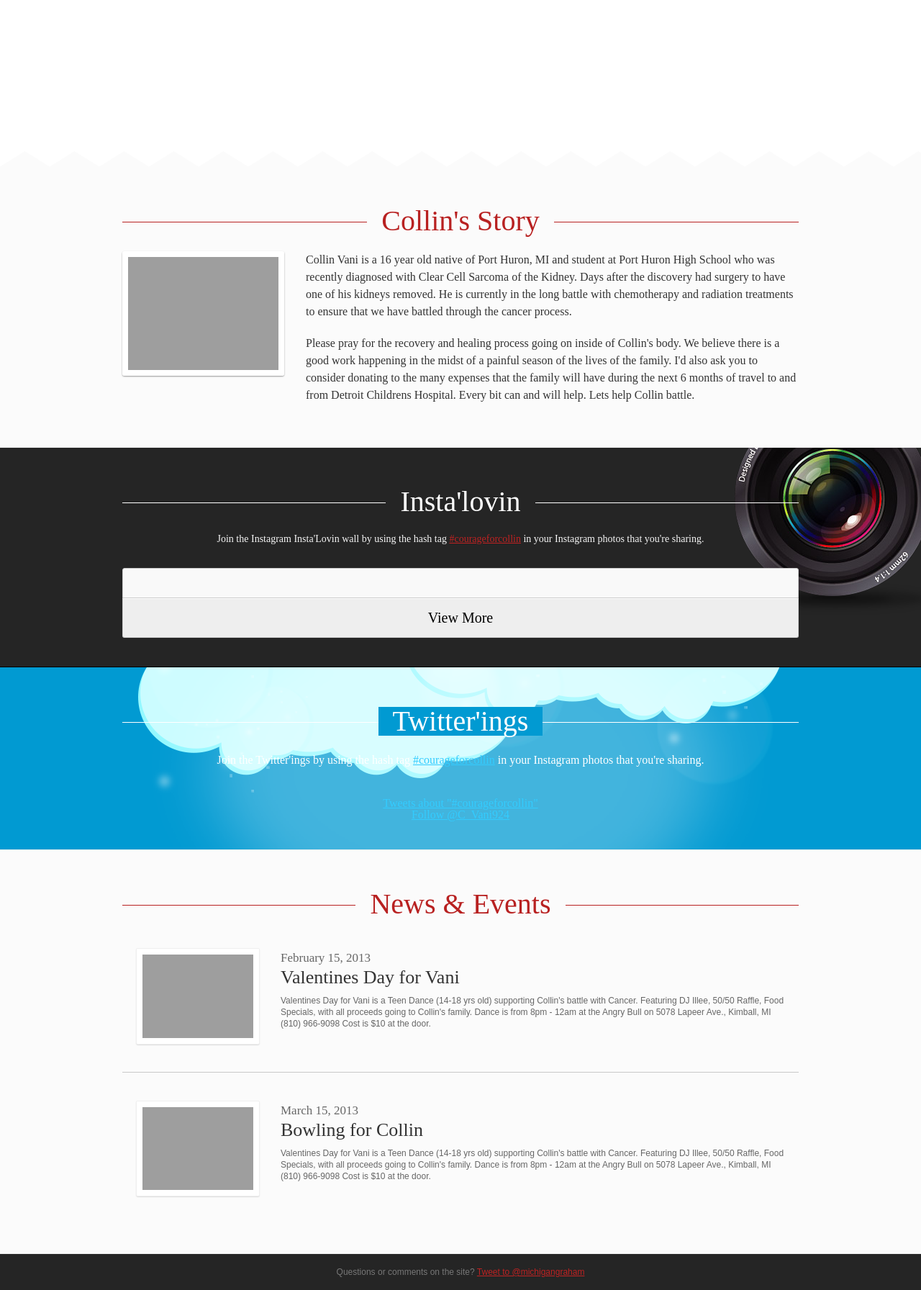
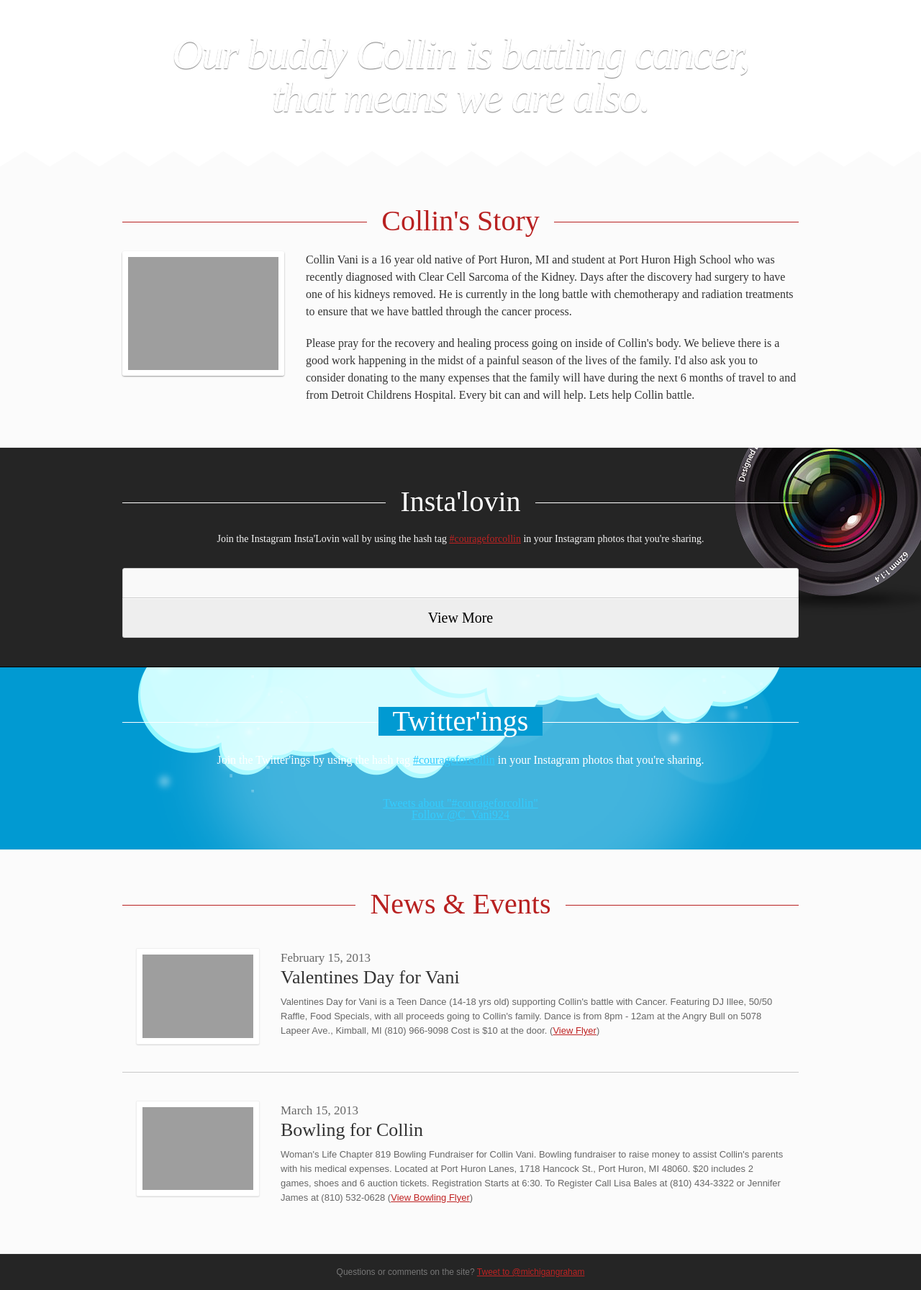
Before and after one commit to mattgraham/courageforcollin.com, a PHP site: page / in a window 1280 px wide. Shown: the part 60-1852 px from the top of the page at 72% size. Run offline with PHP 8.4, Linux system fonts and the light colour scheme; some libraries are stand-ins or nearby versions; grey boxes are pictures that could not be loaded.

Commit message:
final touches

```diff
--- a/index.html
+++ b/index.html
@@ -98,7 +98,7 @@
 			</div>
 		</div>
 
-		<div id="twitterigs">
+		<div id="twitterings">
 			<div class="nine60">
 				<span class="title-bar">
 					<h2 class="blue">Twitter'ings</h2>
@@ -122,14 +122,14 @@
 				<img src="http://f.cl.ly/items/0f1t0L3b3d1e382w1u1p/Untitled-3.png">
 				<span class="date">February 15, 2013</span>
 				<span class="title">Valentines Day for Vani</span>
-				Valentines Day for Vani is a Teen Dance (14-18 yrs old) supporting Collin's battle with Cancer. Featuring DJ Illee, 50/50 Raffle, Food Specials, with all proceeds going to Collin's family.  Dance is from 8pm - 12am at the Angry Bull on 5078 Lapeer Ave., Kimball, MI (810) 966-9098 Cost is $10 at the door.
+				Valentines Day for Vani is a Teen Dance (14-18 yrs old) supporting Collin's battle with Cancer. Featuring DJ Illee, 50/50 Raffle, Food Specials, with all proceeds going to Collin's family.  Dance is from 8pm - 12am at the Angry Bull on 5078 Lapeer Ave., Kimball, MI (810) 966-9098 Cost is $10 at the door. (<a href="http://c.gr4m.com/image/1e423P1r0a1C" target="_blank">View Flyer</a>)
 			</section>
 
 			<section>
 				<img src="http://f.cl.ly/items/0m2x1m2v1Z1C0f0Q132f/Untitled-3.png">
 				<span class="date">March 15, 2013</span>
 				<span class="title">Bowling for Collin</span>
-				Valentines Day for Vani is a Teen Dance (14-18 yrs old) supporting Collin's battle with Cancer. Featuring DJ Illee, 50/50 Raffle, Food Specials, with all proceeds going to Collin's family.  Dance is from 8pm - 12am at the Angry Bull on 5078 Lapeer Ave., Kimball, MI (810) 966-9098 Cost is $10 at the door.
+				Woman's Life Chapter 819 Bowling Fundraiser for Collin Vani. Bowling fundraiser to raise money to assist Collin's parents with his medical expenses. Located at Port Huron Lanes, 1718 Hancock St., Port Huron, MI 48060. $20 includes 2 games, shoes and 6 auction tickets. Registration Starts at 6:30. To Register Call Lisa Bales at (810) 434-3322 or Jennifer James at (810) 532-0628 (<a href="http://c.gr4m.com/image/083a1A0B361a" target="_blank">View Bowling Flyer</a>)
 			</section>
 		</div>
 		</div>
--- a/sass/screen.scss
+++ b/sass/screen.scss
@@ -96,6 +96,7 @@ header {
 		letter-spacing: -0.03em;
 		font-weight: 100;
 		margin-bottom: 30px;
+  	@include text-shadow(0 1px 1px rgba(0,0,0,.5));
 	}
 
 	.button {
@@ -268,7 +269,7 @@ h2 {
 		}
 }
 
-#twitterigs {
+#twitterings {
 	background: #019ad2;
 	background-image: url('../images/twitter-back.png');
 	background-repeat: no-repeat;
@@ -325,8 +326,8 @@ h2 {
 	section {
 		padding: 20px;
 		text-align: left;
-		font-size: 12px;
-		line-height: 16px;
+		font-size: 13px;
+		line-height: 20px;
 		font-family: Arial;
 		color: #666;
 		display: inline-block;
@@ -443,7 +444,7 @@ and (max-device-width : 480px) {
 		}
 	}
 
-	#twitterigs {
+	#twitterings {
 		padding: 10px 0;
 
 		h2 {
--- a/stylesheets/screen.css
+++ b/stylesheets/screen.css
@@ -145,6 +145,7 @@ header nav li a:hover {
   letter-spacing: -0.03em;
   font-weight: 100;
   margin-bottom: 30px;
+  text-shadow: 0 1px 1px rgba(0, 0, 0, 0.5);
 }
 #welcome .button {
   font-family: "adelle",serif;
@@ -327,7 +328,7 @@ h2.blue {
   background: #f9f9f9;
 }
 
-#twitterigs {
+#twitterings {
   background: #019ad2;
   background-image: url("../images/twitter-back.png");
   background-repeat: no-repeat;
@@ -337,13 +338,13 @@ h2.blue {
   clear: both;
   text-align: center;
 }
-#twitterigs .title-bar {
+#twitterings .title-bar {
   border-bottom: 1px solid white;
 }
-#twitterigs h2 {
+#twitterings h2 {
   color: #fff;
 }
-#twitterigs p {
+#twitterings p {
   font-size: 16px;
   line-height: 24px;
   color: #fff;
@@ -355,13 +356,13 @@ h2.blue {
   -o-border-radius: 2px;
   border-radius: 2px;
 }
-#twitterigs a {
+#twitterings a {
   color: #33ccff;
 }
-#twitterigs .twitter-follow-button {
+#twitterings .twitter-follow-button {
   margin-top: 20px;
 }
-#twitterigs img {
+#twitterings img {
   float: left;
   width: 32px;
   border: 1px solid white;
@@ -388,8 +389,8 @@ h2.blue {
 #news section {
   padding: 20px;
   text-align: left;
-  font-size: 12px;
-  line-height: 16px;
+  font-size: 13px;
+  line-height: 20px;
   font-family: Arial;
   color: #666;
   display: inline-block;
@@ -499,10 +500,10 @@ h2.blue {
     display: block;
   }
 
-  #twitterigs {
+  #twitterings {
     padding: 10px 0;
   }
-  #twitterigs h2 {
+  #twitterings h2 {
     font-size: 28px;
   }
 
```
Also changed, not shown: codekit-config.json (+23 -23 lines).
